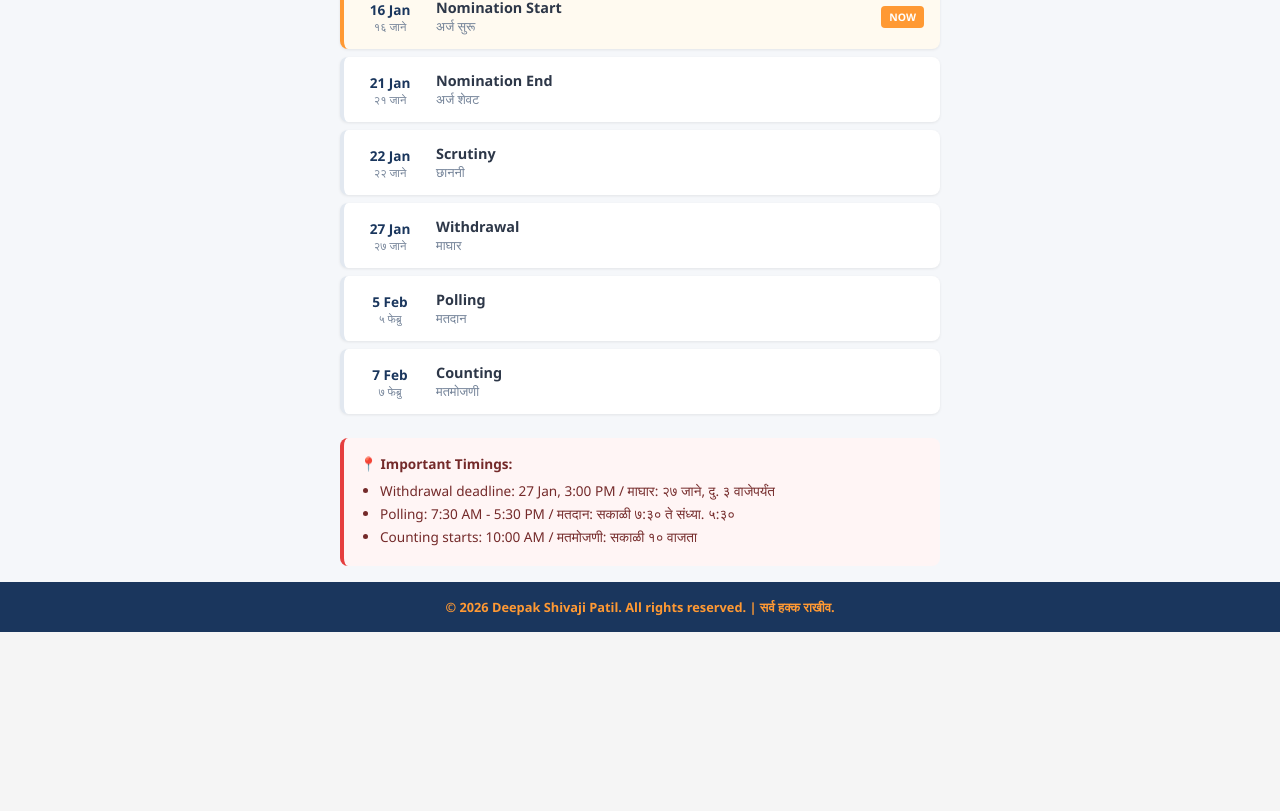
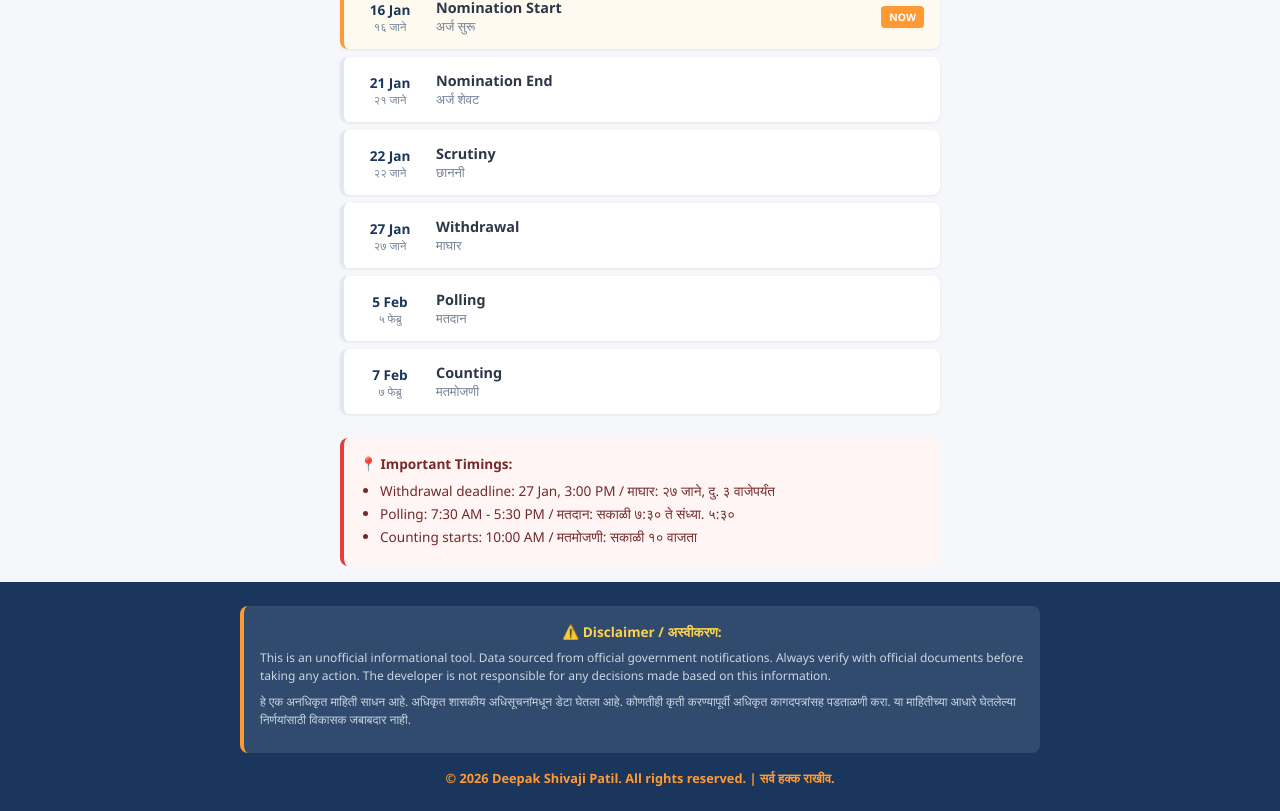
Before and after one commit to dspatil/kop-zp-ps-elections-2026, a Next.js app: page / in a window 1280 px wide. Shown: the part 312-1123 px from the top of the page. Before the commit the page ends 944 px from the top, so only its background shows below. Built offline with nearby package versions, Linux system fonts and the light colour scheme.

Commit message:
feat: Add legal disclaimer in footer (bilingual)

```diff
--- a/app/page.module.css
+++ b/app/page.module.css
@@ -432,12 +432,36 @@
 /* Footer */
 .footer {
   background: #1a365d;
-  padding: 1rem;
+  padding: 1.5rem 1rem;
   text-align: center;
   margin-top: auto;
 }
 
-.footer p {
+.footerDisclaimer {
+  max-width: 800px;
+  margin: 0 auto 1rem;
+  padding: 1rem;
+  background: rgba(255, 255, 255, 0.1);
+  border-radius: 8px;
+  border-left: 4px solid #FF9933;
+}
+
+.footerDisclaimer strong {
+  color: #fcd34d;
+  font-size: 0.85rem;
+  display: block;
+  margin-bottom: 0.5rem;
+}
+
+.footerDisclaimer p {
+  color: #cbd5e0;
+  font-size: 0.75rem;
+  line-height: 1.5;
+  margin: 0.5rem 0;
+  text-align: left;
+}
+
+.copyright {
   color: #FF9933;
   font-size: 0.8rem;
   font-weight: 600;
--- a/app/page.tsx
+++ b/app/page.tsx
@@ -361,7 +361,20 @@ export default function Home() {
 
       {/* Footer */}
       <footer className={styles.footer}>
-        <p>© {new Date().getFullYear()} Deepak Shivaji Patil. All rights reserved. | सर्व हक्क राखीव.</p>
+        <div className={styles.footerDisclaimer}>
+          <strong>⚠️ Disclaimer / अस्वीकरण:</strong>
+          <p>
+            This is an unofficial informational tool. Data sourced from official government notifications.
+            Always verify with official documents before taking any action. The developer is not responsible
+            for any decisions made based on this information.
+          </p>
+          <p>
+            हे एक अनधिकृत माहिती साधन आहे. अधिकृत शासकीय अधिसूचनांमधून डेटा घेतला आहे.
+            कोणतीही कृती करण्यापूर्वी अधिकृत कागदपत्रांसह पडताळणी करा.
+            या माहितीच्या आधारे घेतलेल्या निर्णयांसाठी विकासक जबाबदार नाही.
+          </p>
+        </div>
+        <p className={styles.copyright}>© {new Date().getFullYear()} Deepak Shivaji Patil. All rights reserved. | सर्व हक्क राखीव.</p>
       </footer>
     </div>
   );
```
